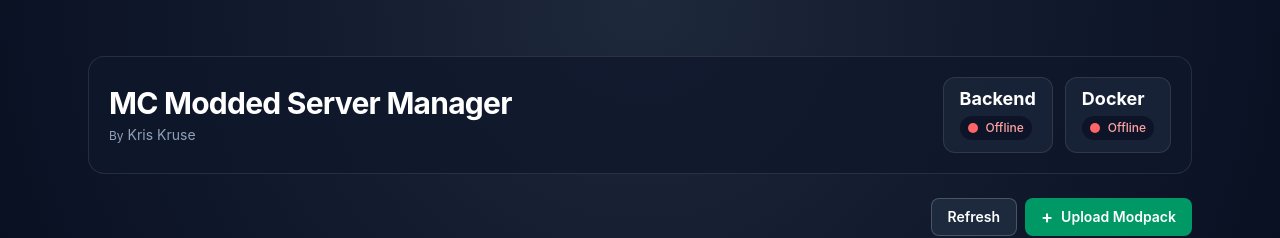
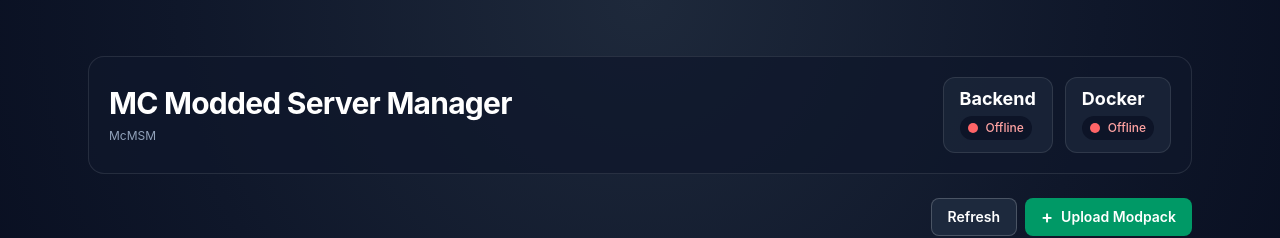
Before and after one commit to kriskruse/McMSM, a React (Vite) app in the folder frontend/: page /home in a window 1280 px wide. Shown: the top 238 px of the page. Built offline with nearby package versions, Linux system fonts and the light colour scheme; no server answers.

Commit message:
Update Home.tsx
removed author

```diff
--- a/frontend/src/pages/Home.tsx
+++ b/frontend/src/pages/Home.tsx
@@ -107,7 +107,7 @@ const Home = () => {
                         MC Modded Server Manager
                     </h1>
                     <p className="mt-1 text-sm text-slate-400">
-                        <span className="text-xs">By</span> Kris Kruse
+                        <span className="text-xs">McMSM</span>
                     </p>
                 </div>
                 <div className="flex items-center gap-3">
```
